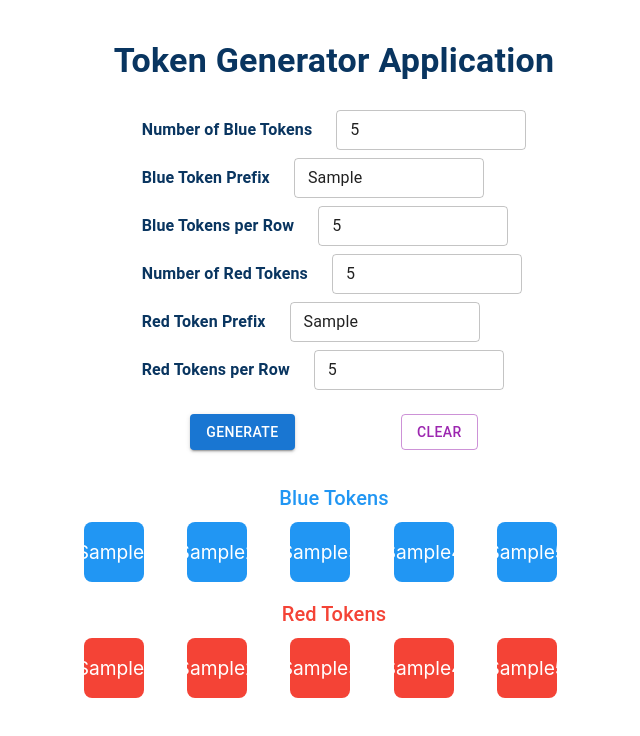
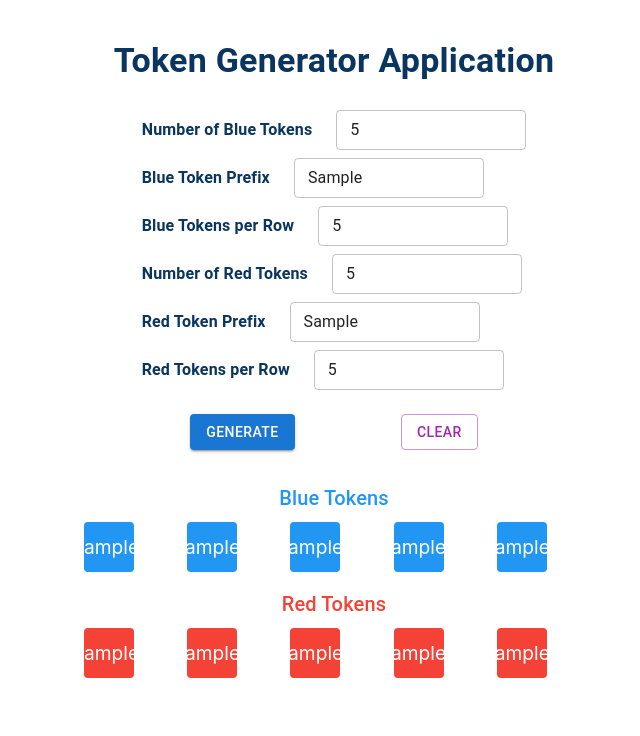
Before and after one commit to Gauravkumar304/token-generator, a React (Create React App) app: page / in a window 1280 px wide. Both pictures are taken after typing "5", "Sample", "5", "5", "Sample", "5" into the empty fields and a click on the button "GENERATE". Shown: the top 736 px of the page, without its empty margins (306-946 px from the left). Built offline with nearby package versions, Linux system fonts and the light colour scheme.

Commit message:
display token

```diff
--- a/src/TokenGenerator.js
+++ b/src/TokenGenerator.js
@@ -61,14 +61,15 @@ const TokenGenerator = () => {
                 <Box
                     key={index}
                     sx={{
-                width: 60,
-                height: 60,
+                        width: 50,    //'auto'
+                        height: 50,   //'auto'
+                        // padding: 1,
                         backgroundColor: color === 'blue' ? '#2196F3' : '#F44336',
                         color: 'white',
                         display: 'flex',
                         justifyContent: 'center',
                         alignItems: 'center',
-                borderRadius: 2,
+                        borderRadius: 1,
                         fontSize: '1.2rem',
                         transition: 'background-color 0.3s',
                         '&:hover': {
@@ -227,7 +228,7 @@ const TokenGenerator = () => {
                 </Box>
 
                 {/* Display Tokens */}
-      <Box sx={{ mt: 4 ,textAlign:'center' }}>
+                <Box sx={{ mt: 4, textAlign: 'center' }}>
                     <Typography variant="h6" sx={{ color: '#2196F3', mb: 1 }}>
 
                         Blue Tokens
@@ -238,13 +239,6 @@ const TokenGenerator = () => {
                     </Typography>
                     {renderTokens(redTokens, 'red', formData.redPerRow)}
                 </Box>
-
-
-
-
-
-
-
             </Box>
         </div>
     );
```
Lines whose indentation alone changed are shown as unchanged.
